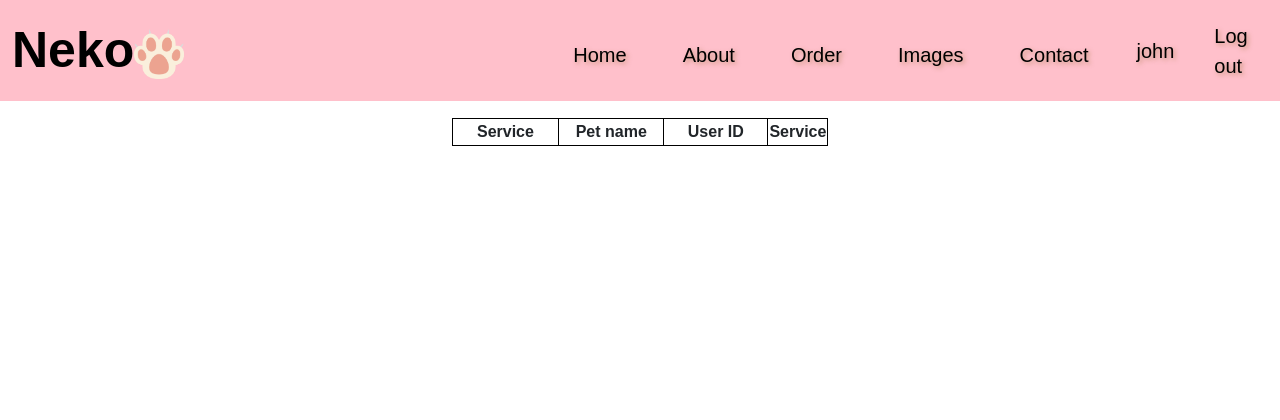
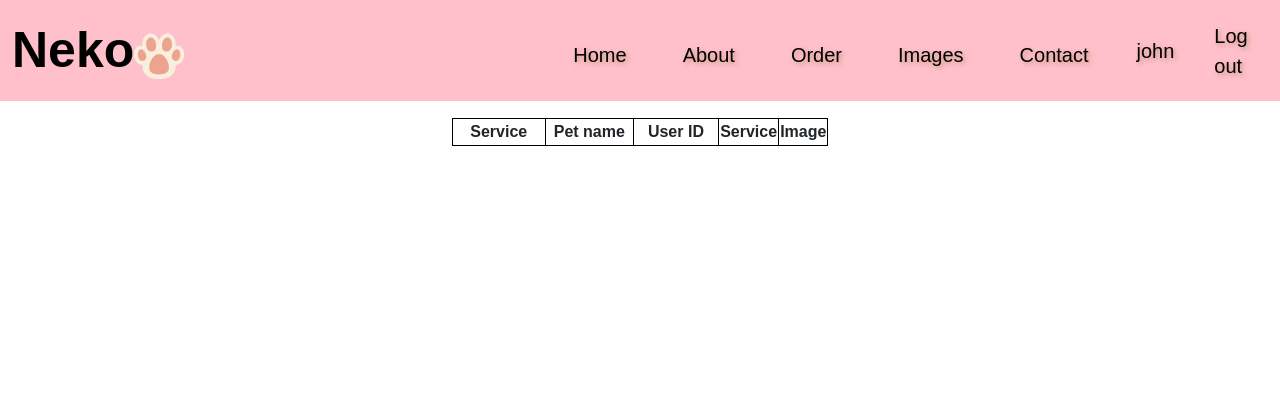
Before and after one commit to chihieuwe/cs50-final, a Flask app: page /history in a window 1280 px wide. Shown: the top 420 px of the page. Run offline with Flask 3, Linux system fonts and the light colour scheme; a user stored in the database is signed in; lists and menus that the app fills with data are empty; some libraries are stand-ins or nearby versions.

Commit message:
Fix image display, done

```diff
--- a/app.py
+++ b/app.py
@@ -85,7 +85,7 @@ def order():
 
                     uploaded_file.save(file_path)
                     flash("Successful", "success")
-                    db.execute("INSERT INTO orders (name, age, service, user_id, image_path) VALUES (?, ?, ?, ?, ?)", petname, petage, service_type, session["user_id"], 'static/images/user_img/' + uploaded_file.filename)
+                    db.execute("INSERT INTO orders (name, age, service, user_id, image_path) VALUES (?, ?, ?, ?, ?)", petname, petage, service_type, session["user_id"], 'images/user_img/' + uploaded_file.filename)
 
                     return redirect("/order")
                 else:
--- a/templates/history.html
+++ b/templates/history.html
@@ -9,6 +9,7 @@
             <th>Pet name</th>
             <th>User ID</th>
             <th>Service</th>
+            <th>Image</th>
         </tr>
     </thead>
     <tbody>
@@ -20,7 +21,9 @@
             <td>{{ order.user_id }}</td>
             <td>{{ order.service }}</td>
             <td>{{ order.id }}</td>
-
+            {% if order.image_path %}
+            <td><img src="{{ url_for('static', filename=order.image_path) }}" alt="Image" width="50" height="50"></td>
+            {% endif %}
         </tr>
         {% endfor %}
     </tbody>
```
Also changed, not shown: pet.db.
